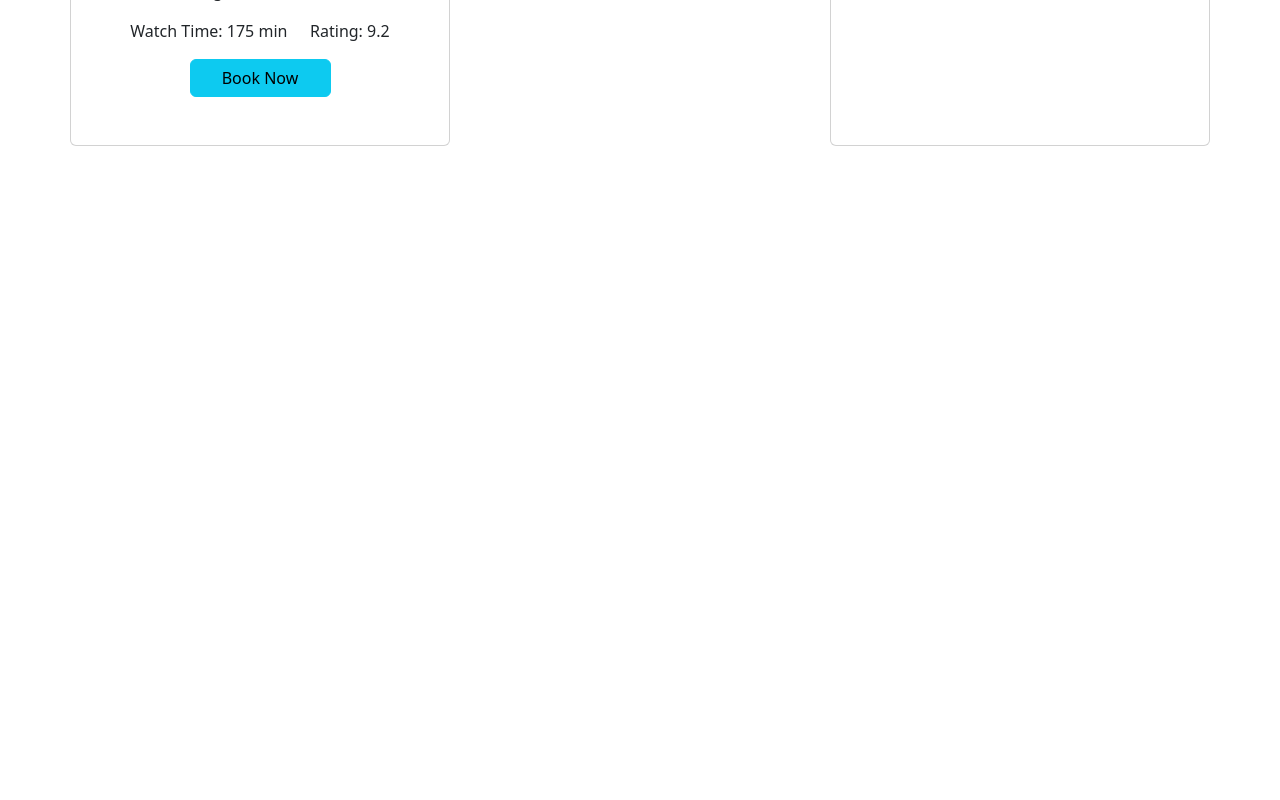
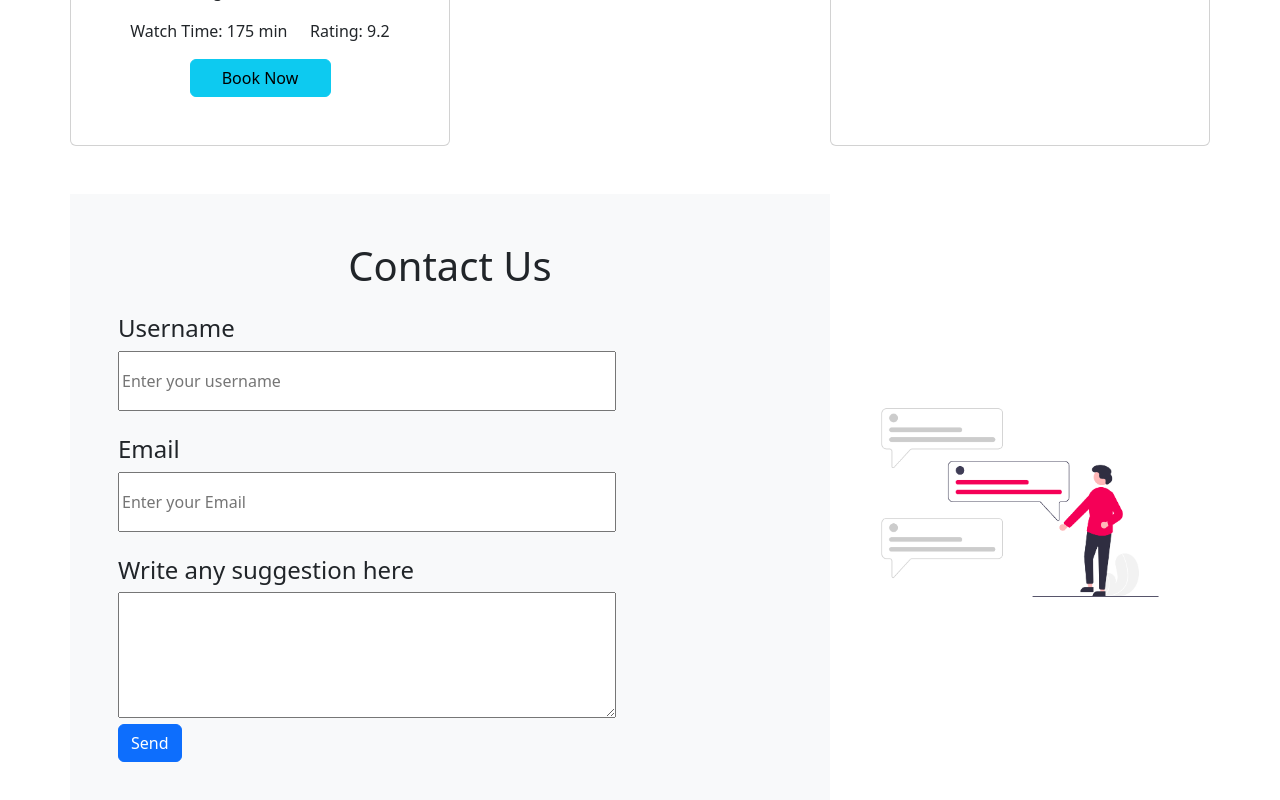
Before and after one commit to mahadiihasan/movie-poster-with-local-storage-session-8, a React (Vite) app: page / in a window 1280 px wide. Shown: the part 963-1763 px from the top of the page. Before the commit the page ends 1109 px from the top, so only its background shows below. Built offline with nearby package versions, Linux system fonts and the light colour scheme.

Commit message:
email js integrate

```diff
--- a/index.html
+++ b/index.html
@@ -1,13 +1,26 @@
 <!DOCTYPE html>
 <html lang="en">
+
 <head>
   <meta charset="UTF-8" />
   <link rel="icon" type="image/svg+xml" href="/vite.svg" />
   <meta name="viewport" content="width=device-width, initial-scale=1.0" />
   <title>Vite + React</title>
 </head>
+
 <body>
   <div id="root"></div>
   <script type="module" src="/src/main.jsx"></script>
+
+
+  <!-- emailjs service -->
+  <script type="text/javascript" src="https://cdn.jsdelivr.net/npm/@emailjs/browser@3/dist/email.min.js">
+  </script>
+  <script type="text/javascript">
+    (function () {
+      emailjs.init("YZr17kNg4fESbjw_DW");
+    })();
+  </script>
 </body>
+
 </html>
--- a/package.json
+++ b/package.json
@@ -10,6 +10,7 @@
     "preview": "vite preview"
   },
   "dependencies": {
+    "@emailjs/browser": "^3.11.0",
     "bootstrap": "^5.3.0",
     "react": "^18.2.0",
     "react-bootstrap": "^2.7.4",
--- a/src/App.jsx
+++ b/src/App.jsx
@@ -47,7 +47,7 @@ function App() {
           </div>
         </div>
       </div>
-      {/* <div><Contact></Contact></div> */}
+      <div className='container'><Contact></Contact></div>
       <ToastContainer></ToastContainer>
     </>
   )
--- a/src/components/Contact/Contact.jsx
+++ b/src/components/Contact/Contact.jsx
@@ -1,9 +1,55 @@
 import React from 'react';
+import { useRef } from 'react';
+import emailjs, { send } from '@emailjs/browser';
 
 const Contact = () => {
+
+    // email starts here
+
+    const form = useRef();
+
+    const sendEmail = (e) => {
+        e.preventDefault();
+
+        emailjs.sendForm('service_85x5j0l', 'template_m01w4el', form.current, 'Zr17kNg4fESbjw_DW')
+            .then((result) => {
+                console.log(result.text);
+            }, (error) => {
+                console.log(error.text);
+            });
+    };
+
+    // email ends here
+
     return (
-        <div>
-            <h1>hello contact</h1>
+
+        <div className='mt-5 row'>
+            <div className="contact-form col-md-8 p-5 bg-light">
+                <h1 className='text-center'>Contact Us</h1>
+                <form ref={form} onSubmit={sendEmail}>
+
+                    <h4 className='mt-4'>Username</h4>
+                    <input className='py-3 w-75' type="text" name='form_name' placeholder="Enter your username" />
+
+
+                    <h4 className='mt-4'>Email</h4>
+                    <input className='py-3 w-75' type="text" name='gorm_email' placeholder="Enter your Email" />
+
+
+
+                    <h4 className='mt-4'>Write any suggestion here</h4>
+                    <textarea className='w-75' name='form_message' rows="5"></textarea>
+
+                    <div>
+                        <button className='btn btn-primary mx-auto' type='submit' value={send}>Send</button>
+                    </div>
+
+                </form>
+
+            </div>
+            <div className="contact-img col-md-4 my-auto mx-auto">
+                <img src="/image/email.png" className='w-100' alt="" />
+            </div>
         </div>
     );
 };
```
Also changed, not shown: 1 other file (tests, documents, lock files or other folders). Lines whose indentation alone changed are shown as unchanged.
